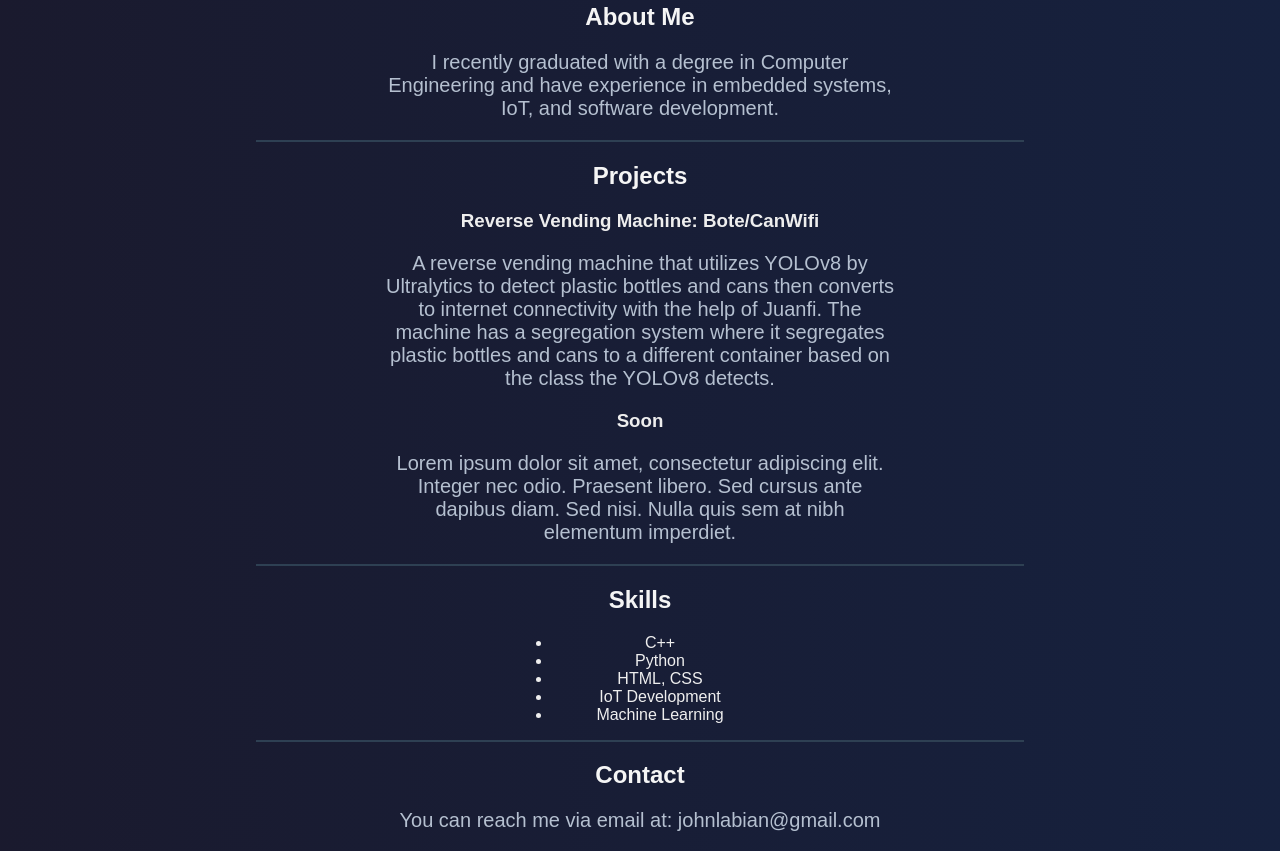
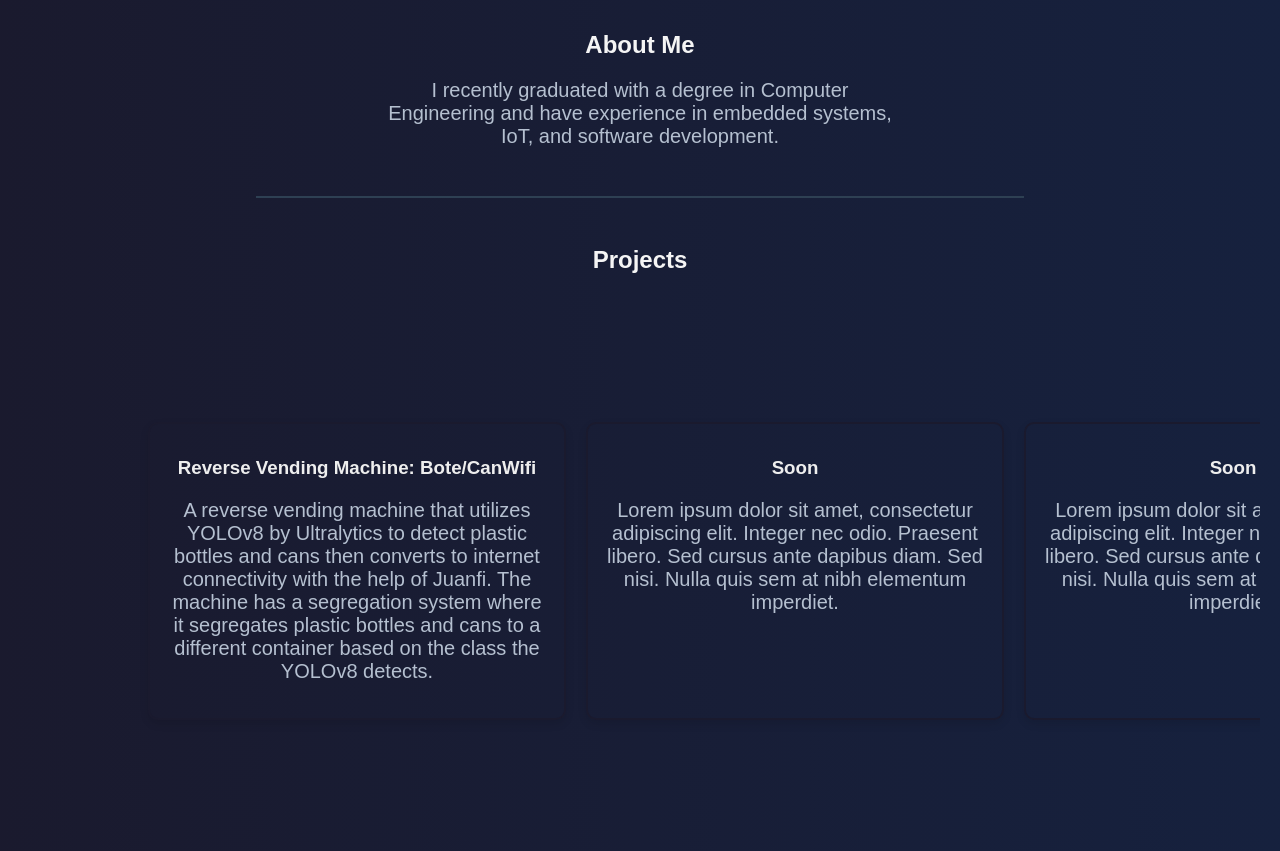
Before and after one commit to roed2/Portfolio-Main, a plain HTML site: page index.html in a window 1280 px wide. Shown: the part 905-1756 px from the top of the page. Drawn offline with Linux system fonts and the light colour scheme.

Commit message:
Added the scroll for projects and also the interactive effect where if you hover the projects it scales to 1.3

```diff
--- a/index.html
+++ b/index.html
@@ -48,14 +48,15 @@
     <hr />
     <section id="projects">
       <h2>Projects</h2>
+      <div class="project-div">
         <div class="project">
           <h3>Reverse Vending Machine: Bote/CanWifi</h3>
           <p>
             A reverse vending machine that utilizes YOLOv8 by Ultralytics to
-          detect plastic bottles and cans then converts to internet connectivity
-          with the help of Juanfi. The machine has a segregation system where it
-          segregates plastic bottles and cans to a different container based on
-          the class the YOLOv8 detects.
+            detect plastic bottles and cans then converts to internet
+            connectivity with the help of Juanfi. The machine has a segregation
+            system where it segregates plastic bottles and cans to a different
+            container based on the class the YOLOv8 detects.
           </p>
         </div>
         <div class="project">
@@ -65,6 +66,31 @@
             odio. Praesent libero. Sed cursus ante dapibus diam. Sed nisi. Nulla
             quis sem at nibh elementum imperdiet.
           </p>
+        </div>
+        <div class="project">
+          <h3>Soon</h3>
+          <p>
+            Lorem ipsum dolor sit amet, consectetur adipiscing elit. Integer nec
+            odio. Praesent libero. Sed cursus ante dapibus diam. Sed nisi. Nulla
+            quis sem at nibh elementum imperdiet.
+          </p>
+        </div>
+        <div class="project">
+          <h3>Soon</h3>
+          <p>
+            Lorem ipsum dolor sit amet, consectetur adipiscing elit. Integer nec
+            odio. Praesent libero. Sed cursus ante dapibus diam. Sed nisi. Nulla
+            quis sem at nibh elementum imperdiet.
+          </p>
+        </div>
+        <div class="project">
+          <h3>Soon</h3>
+          <p>
+            Lorem ipsum dolor sit amet, consectetur adipiscing elit. Integer nec
+            odio. Praesent libero. Sed cursus ante dapibus diam. Sed nisi. Nulla
+            quis sem at nibh elementum imperdiet.
+          </p>
+        </div>
       </div>
     </section>
     <hr />
--- a/style.css
+++ b/style.css
@@ -65,6 +65,7 @@ section p {
 section#projects, section#about {
     text-align: center;
     color: #EEEEEE;
+    padding: 20px;
 }
 
 section#skills {
@@ -96,7 +97,7 @@ p {
     border-radius: 10%;
     display: block;
     margin: 0 auto 20px;
-    filter: blur(10px);
+    backdrop-filter: blur(10px);
 }
 
 hr {
@@ -121,3 +122,27 @@ a:active {
     color: whitesmoke;
     text-decoration: underline;
 }
+
+.project-div {
+    display: flex;
+    padding: 10vw;
+    justify-content: space-between;
+    overflow-x: auto;
+    overflow-y: hidden;
+    gap: 20px;
+}
+.project {
+    transition: transform 0.3s ease;
+    width: 30vw;
+    border: 2px solid #1A1A2E;
+    border-radius: 10px;
+    padding: 15px;
+    box-shadow: 0 4px 8px rgba(0, 0, 0, 0.1);
+}
+
+
+.project:hover {
+    transform: scale(1.3);
+    border-color: #FFFFFF;
+    background-color: #16213E;
+}
```
Lines whose indentation alone changed are shown as unchanged.
